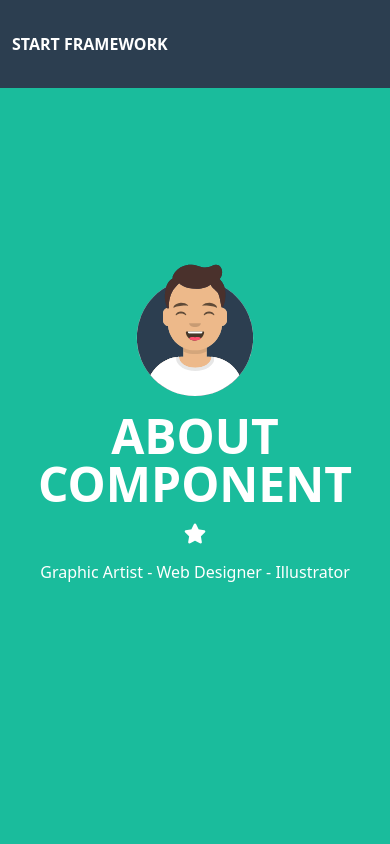
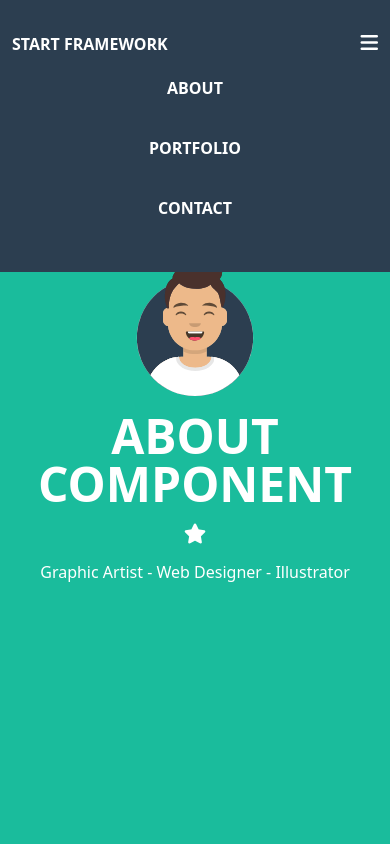
Before and after one commit to elref7i/Task-Routing, a React (Vite) app: page /home in a window 390 px wide. Shown: the top 844 px of the page. Built offline with nearby package versions, Linux system fonts and the light colour scheme.

Commit message:
Bar LInks

```diff
--- a/src/Components/Navbar/Navbar.jsx
+++ b/src/Components/Navbar/Navbar.jsx
@@ -1,13 +1,39 @@
+import { useEffect, useState } from 'react';
 import { Link, NavLink } from 'react-router-dom';
 export default function Navbar() {
+  let [links, setLinks] = useState(true);
+
+  const handleResize = () => {
+    if (window.innerWidth >= 789) {
+      setLinks(true);
+    }
+  };
+  useEffect(() => {
+    window.addEventListener('resize', handleResize);
+  }, []);
+
+  function show() {
+    setLinks(!links);
+  }
+
   return (
     <>
       <nav className="bg-firstprime fixed z-50 left-0 right-0 py-8 ">
-        <div className="container flex px-3">
-          <Link to="/home" className="uppercase font-bold text-white">
+        <div className="container grid items-center justify-between grid-cols-12 px-3">
+          <Link
+            to="/home"
+            className="uppercase col-span-4 font-bold text-white text-nowrap"
+          >
             Start Framework
           </Link>
-          <ul className="hidden md:flex ms-auto gap-9 uppercase text-white font-bold">
+          <div className="ms-auto sm:block md:hidden col-span-8">
+            <i
+              className=" fa-solid fa-bars text-xl text-white cursor-pointer"
+              onClick={show}
+            ></i>
+          </div>
+          {links ? (
+            <ul className="py-5 md:py-0  md:translate-y-0 flex flex-col md:flex-row items-center md:ms-auto gap-9 col-span-12  justify-center md:items-start  md:col-span-8 uppercase text-white font-bold ">
               <li>
                 <NavLink
                   className={function ({ isActive }) {
@@ -39,6 +65,9 @@ export default function Navbar() {
                 </NavLink>
               </li>
             </ul>
+          ) : (
+            ''
+          )}
         </div>
       </nav>
     </>
```
Lines whose indentation alone changed are shown as unchanged.
